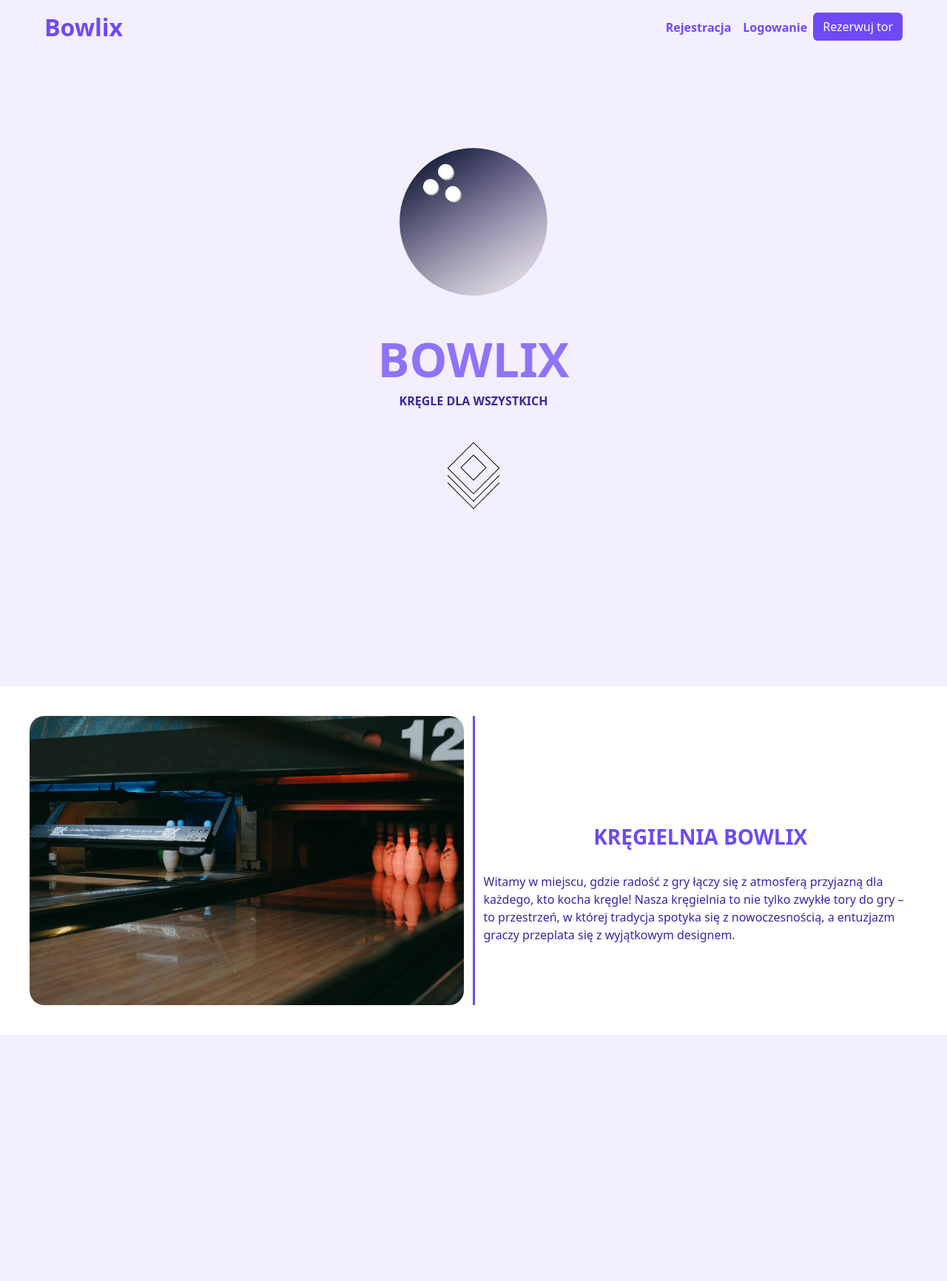
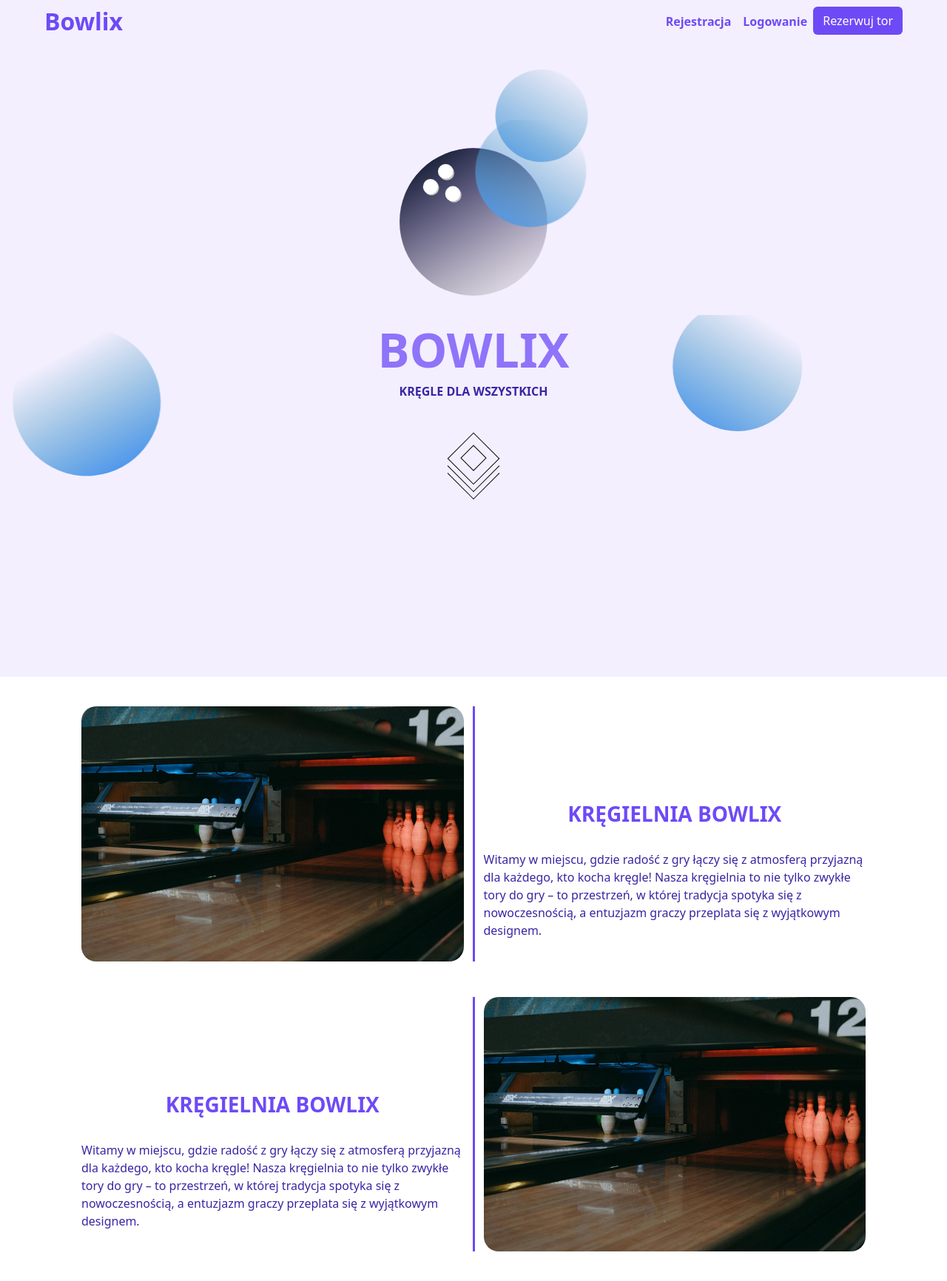
Before and after one commit to spokoziutek/Bowlix, a PHP site: page / in a window 1280 px wide. Shown: the whole page at 74% size. Before the commit the page ends 1399 px from the top, so only its background shows below. Run offline with PHP 8.4, Linux system fonts and the light colour scheme.

Commit message:
general changes

```diff
--- a/index.html
+++ b/index.html
@@ -34,7 +34,8 @@
         </div>
     </nav>
 
-    <div class="container d-flex justify-content-center" id="header">
+    <div class="container-fluid" id="header">
+        <div class="container d-flex justify-content-center" id="ball-header">
             <svg width="200" height="200" viewBox="0 0 308 307" fill="none" xmlns="http://www.w3.org/2000/svg" id="bowling-ball">
                 <circle cx="154.5" cy="153.5" r="153.5" fill="url(#paint0_linear_632_2)"/>
                 <circle cx="153.5" cy="153.5" r="153.5" fill="url(#paint1_linear_632_2)"/>
@@ -59,9 +60,51 @@
                 </linearGradient>
                 </defs>
             </svg>
+
+            <svg width="235.387" height="235.387" viewBox="0 0 471 471" fill="none" xmlns="http://www.w3.org/2000/svg" class="decor-svg">
+                <circle cx="235.387" cy="235.387" r="200" transform="rotate(173.97 235.387 235.387)" fill="url(#paint0_linear_675_111)" class="header-decor"/>
+                <defs>
+                <linearGradient id="paint0_linear_675_111" x1="101.887" y1="78.3874" x2="235.387" y2="392.387" gradientUnits="userSpaceOnUse">
+                <stop stop-color="#5299EC"/>
+                <stop offset="1" stop-color="#499CB6" stop-opacity="0"/>
+                </linearGradient>
+                </defs>
+            </svg>
+
+            <svg width="235.387" height="235.387" viewBox="0 0 471 471" fill="none" xmlns="http://www.w3.org/2000/svg" class="decor-svg2">
+                <circle cx="235.387" cy="235.387" r="150" transform="rotate(235.387 235.387 173.97)" fill="url(#paint0_linear_675_111)" class="header-decor"/>
+                <defs>
+                <linearGradient id="paint0_linear_675_111" x1="101.887" y1="78.3874" x2="235.387" y2="392.387" gradientUnits="userSpaceOnUse">
+                <stop stop-color="#5299EC"/>
+                <stop offset="1" stop-color="#499CB6" stop-opacity="0"/>
+                </linearGradient>
+                </defs>
+            </svg>
+
+            <svg width="235.387" height="235.387" viewBox="0 0 471 471" fill="none" xmlns="http://www.w3.org/2000/svg" class="decor-svg3">
+                <circle cx="235.387" cy="235.387" r="125" transform="rotate(235.387 235.387 173.97)" fill="url(#paint0_linear_675_111)" class="header-decor"/>
+                <defs>
+                <linearGradient id="paint0_linear_675_111" x1="101.887" y1="78.3874" x2="235.387" y2="392.387" gradientUnits="userSpaceOnUse">
+                <stop stop-color="#5299EC"/>
+                <stop offset="1" stop-color="#499CB6" stop-opacity="0"/>
+                </linearGradient>
+                </defs>
+            </svg>
+
+            <svg width="235.387" height="235.387" viewBox="0 0 471 471" fill="none" xmlns="http://www.w3.org/2000/svg" class="decor-svg4">
+                <circle cx="235.387" cy="235.387" r="175" transform="rotate(235.387 235.387 173.97)" fill="url(#paint0_linear_675_111)" class="header-decor"/>
+                <defs>
+                <linearGradient id="paint0_linear_675_111" x1="101.887" y1="78.3874" x2="235.387" y2="392.387" gradientUnits="userSpaceOnUse">
+                <stop stop-color="#5299EC"/>
+                <stop offset="1" stop-color="#499CB6" stop-opacity="0"/>
+                </linearGradient>
+                </defs>
+            </svg>
+
+
         </div>
 
-    <div class="container d-flex justify-content-center mt-5">
+        <div class="container d-flex justify-content-center">
             <h1 id="header-title">BOWLIX</h1>
         </div>
 
@@ -79,10 +122,11 @@
                 <div class="forth"></div>
             </div>
         </div>
+    </div>
 
-    <div class="container-fluid" id="cards">
+    <div class="container" id="cards">
         <div class="row">
-            <div class="col">
+            <div class="col" id="col-img">
                 <img class="img-fluid" src="resources/pexels-anna-shvets-5952996_Easy-Resize.com.jpg" alt="tor do kręgli">
             </div>
 
@@ -94,6 +138,20 @@
                 </p>
             </div>
         </div>
+
+        <div class="row mt-5">
+            <div class="col" id="col-text2">
+                <h3 class="text-center">KRĘGIELNIA BOWLIX</h3></br>
+                <p>
+                    Witamy w miejscu, gdzie radość z gry łączy się z atmosferą przyjazną dla każdego, kto kocha kręgle! Nasza kręgielnia to nie tylko zwykłe tory do gry –
+                    to przestrzeń, w której tradycja spotyka się z nowoczesnością, a entuzjazm graczy przeplata się z wyjątkowym designem.
+                </p>
+            </div>
+
+            <div class="col" id="col-img">
+                <img class="img-fluid" src="resources/pexels-anna-shvets-5952996_Easy-Resize.com.jpg" alt="tor do kręgli">
+            </div>
+        </div>
     </div>
 </body>
 </html>
--- a/style.css
+++ b/style.css
@@ -1,10 +1,12 @@
 body{
-    background-color: #F3EFFE;
+    background-color: #FFFFFF;
 }
 
 #navbar-container{
+    margin-top: -8px;
     padding-left: 60px;
     padding-right: 60px;
+    background-color: #F3EFFE;
 }
 
 .navbar-brand{
@@ -24,11 +26,108 @@
 }
 
 #header{
-    margin-top: 200px;
+    background-color: #F3EFFE;
+}
+
+#ball-header{
+    padding-top: 200px;
+}
+
+.header-decor{
+    position: absolute;
+}
+
+.decor-svg{
+    animation: floatingAnimation 10s linear infinite;
+}
+
+@keyframes floatingAnimation {
+    0% {
+        transform: translateX(200%);
+    }
+    25% {
+        transform: translateY(-20%);
+    }
+    50% {
+        transform: translateX(-200%);
+    }
+    75% {
+        transform: translateY(150%);
+    }
+    100%{
+        transform: translateX(200%);
+    }
+}
+
+.decor-svg2{
+    animation: floatingAnimation2 10s linear infinite;
+}
+
+@keyframes floatingAnimation2 {
+    0% {
+        transform: translateX(-50%);
+    }
+    25% {
+        transform: translateY(150%);
+    }
+    50% {
+        transform: translateX(200%);
+    }
+    75% {
+        transform: translateY(-25%);
+    }
+    100%{
+        transform: translateX(-50%);
+    }
+}
+
+.decor-svg3{
+    animation: floatingAnimation3 10s linear infinite;
+}
+
+@keyframes floatingAnimation3 {
+    0% {
+        transform: translateX(-10%);
+    }
+    25% {
+        transform: translateY(150%);
+    }
+    50% {
+        transform: translateX(-60%);
+    }
+    75% {
+        transform: translateY(-75%);
+    }
+    100%{
+        transform: translateX(-10%);
+    }
+}
+
+.decor-svg4{
+    animation: floatingAnimation4 10s linear infinite;
+}
+
+@keyframes floatingAnimation4 {
+    0% {
+        transform: translateX(60%);
+    }
+    25% {
+        transform: translateY(-150%);
+    }
+    50% {
+        transform: translateX(-25%);
+    }
+    75% {
+        transform: translateY(150%);
+    }
+    100%{
+        transform: translateX(60%);
+    }
 }
 
 #bowling-ball{
-    animation: rotateAnimation 1s ease;
+    animation: rotateAnimation 1.25s ease;
+    position: absolute;
 }
 
 @keyframes rotateAnimation {
@@ -40,6 +139,54 @@
     }
     100%{
         transform: translateX(0);
+    }
+}
+
+h1{
+    animation: rotateAnimation2 1.25s ease;
+}
+
+@keyframes rotateAnimation2 {
+    0% {
+        transform: translateX(-100%);
+    }
+    50% {
+        transform: translateX(60%);
+    }
+    100%{
+        transform: translateX(0);
+    }
+}
+
+h2{
+    animation: rotateAnimation3 1.25s ease;
+}
+
+@keyframes rotateAnimation3 {
+    0% {
+        transform: translateX(100%);
+    }
+    50% {
+        transform: translateX(-60%);
+    }
+    100%{
+        transform: translateX(0);
+    }
+}
+
+#arrow{
+    animation: rotateAnimation4 1s ease;
+}
+
+@keyframes rotateAnimation4 {
+    0% {
+        transform: translateY(50%);
+    }
+    50% {
+        transform: translateY(-10%);
+    }
+    100%{
+        transform: translateY(0);
     }
 }
 
@@ -130,6 +277,11 @@
     border-radius: 20px;
 }
 
+
 #col-text{
     border-left: 3px solid #6E4AF6;
 }
+
+#col-text2{
+    border-right: 3px solid #6E4AF6;
+}
```
Lines whose indentation alone changed are shown as unchanged.
